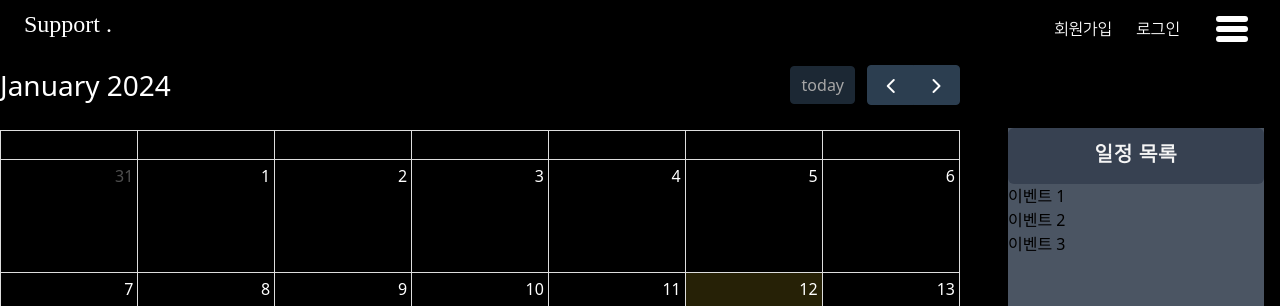
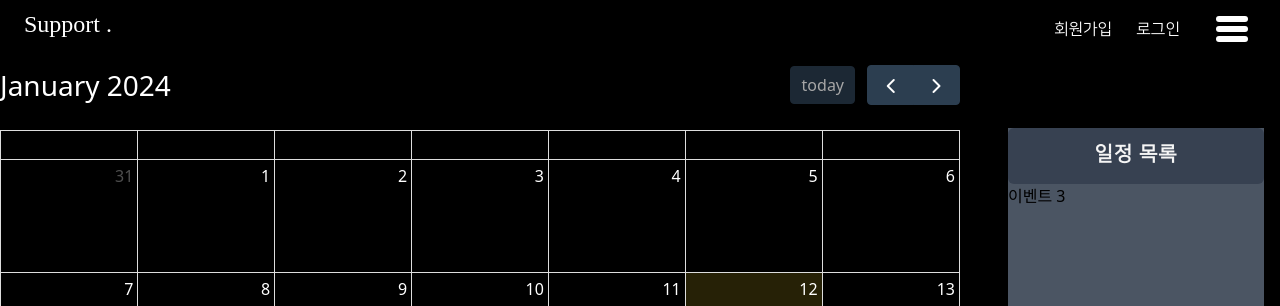
Before and after one commit to kutaelee/support-web, a React (Create React App) app in the folder src/main/reactfront/: page /inspection/plan in a window 1280 px wide. Shown: the top 306 px of the page. Built offline with nearby package versions, Linux system fonts and the light colour scheme; a web font is replaced by a local one.

Commit message:
calendar darg&drop modify

```diff
--- a/src/main/reactfront/package.json
+++ b/src/main/reactfront/package.json
@@ -7,7 +7,9 @@
     "@fullcalendar/daygrid": "^6.1.10",
     "@fullcalendar/google-calendar": "^6.1.10",
     "@fullcalendar/interaction": "^6.1.10",
+    "@fullcalendar/list": "^6.1.10",
     "@fullcalendar/react": "^6.1.10",
+    "@fullcalendar/timegrid": "^6.1.10",
     "@hookform/error-message": "^2.0.1",
     "@testing-library/jest-dom": "^5.17.0",
     "@testing-library/react": "^13.4.0",
--- a/src/main/reactfront/src/component/custCalendar.js
+++ b/src/main/reactfront/src/component/custCalendar.js
@@ -1,5 +1,3 @@
-// CustCalendar.js
-
 import React, { useState, useRef } from 'react';
 import FullCalendar from '@fullcalendar/react';
 import dayGridPlugin from '@fullcalendar/daygrid';
@@ -14,7 +12,7 @@ const CustCalendar = () => {
   const [events, setEvents] = useState([
     { id: '1', title: '이벤트 1', date: '2024-01-12' },
     { id: '2', title: '이벤트 2', date: '2024-01-15' },
-    { id: '3', title: '이벤트 3', date: null }, // 날짜가 없는 이벤트
+    { id: '3', title: '이벤트 3', date: null },
   ]);
   const calendarRef = useRef(null);
 
@@ -29,24 +27,14 @@ const CustCalendar = () => {
 
   const handleModalSave = (newDate, newText) => {
     if (selectedEvent) {
-      console.log(`이벤트의 새로운 날짜: ${newDate}`);
-      console.log(`이벤트의 새로운 텍스트: ${newText}`);
-
-      // events 상태를 업데이트
-      const updatedEvents = events.map((event) => {
-        if (event.id === selectedEvent.id) {
-          return {
-            ...event,
-            date: newDate,
-            title: newText,
-          };
-        }
-        return event;
-      });
+      const updatedEvents = events.map((event) =>
+        event.id === selectedEvent.id
+          ? { ...event, date: newDate, title: newText }
+          : event
+      );
 
       setEvents(updatedEvents);
 
-      // FullCalendar에 변경된 이벤트를 반영
       const calendarApi = calendarRef.current.getApi();
       const existingEvent = calendarApi.getEventById(selectedEvent.id);
 
@@ -55,47 +43,55 @@ const CustCalendar = () => {
         existingEvent.setStart(newDate);
       }
     }
-    handleModalClose(); // 모달 닫기
+    handleModalClose();
   };
 
-  const handleDragStart = (event, jsEvent) => {
-    // 드래그가 시작될 때 실행되는 로직
-    console.log('드래그 시작:', event);
+  const handleEventDrop = (info) => {
+    console.log('드롭한 날짜:', info.event.start);
   };
 
-  const handleDragEnd = (event, jsEvent) => {
-    // 드래그가 종료될 때 실행되는 로직
-    console.log('드래그 종료:', jsEvent);
+  const handleDrop = (e) => {
+    e.preventDefault();
 
-  };
+    const calendarApi = calendarRef.current.getApi();
+    const eventId = e.dataTransfer.getData('text/plain');
+    const draggedEl = document.getElementById(eventId);
 
-  const handleEventDrop = (updatedEvents) => {
-    // 풀캘린더의 events 상태를 업데이트
+    // 이벤트 엘리먼트의 날짜 가져오기
+    const date = calendarApi.getDate(draggedEl);
+
+    const updatedEvents = events.map((ev) =>
+      ev.id === eventId ? { ...ev, date: date ? date.toISOString() : null } : ev
+    );
+
     setEvents(updatedEvents);
-    console.log('드롭한 날짜:', updatedEvents.date);
+
+    // handleEventDrop을 호출하여 부모 컴포넌트에 업데이트된 이벤트를 전달
+    handleEventDrop({ event: { start: date } });
   };
 
   const calendarOptions = {
     plugins: [dayGridPlugin, interactionPlugin],
     className: 'custom-calendar',
     initialView: 'dayGridMonth',
-    events: events.filter((event) => !!event.date), // 날짜가 있는 이벤트만 표시
+    events: events.filter((event) => !!event.date),
     editable: true,
     eventClick: handleEventClick,
+    eventDrop: handleEventDrop,
+    droppable: true,
   };
 
   return (
     <div>
-    <div className='pt-10 w-3/4 h-5/6 inline-block'>
-      <h2>나만의 캘린더</h2>
-      <div className="calendar-container">
-        <FullCalendar {...calendarOptions} ref={calendarRef} />
-        <EventModal isOpen={modalOpen} onClose={handleModalClose} onSave={handleModalSave} initialEvent={selectedEvent} />
+      <div className='pt-10 w-3/4 h-5/6 inline-block'>
+        <h2>나만의 캘린더</h2>
+        <div className="calendar-container" onDrop={handleDrop} onDragOver={(e) => e.preventDefault()}>
+          <FullCalendar {...calendarOptions} ref={calendarRef} />
+          <EventModal isOpen={modalOpen} onClose={handleModalClose} onSave={handleModalSave} initialEvent={selectedEvent} />
+        </div>
       </div>
-
+      <ListBox handleDrop={handleDrop} onEventDrop={handleEventDrop} events={events} setEvents={setEvents} calendarRef={calendarRef} />
     </div>
-     <ListBox onDragStart={handleDragStart} onDragEnd={handleDragEnd} onEventDrop={handleEventDrop} events={events} />
-     </div>
   );
 };
 
--- a/src/main/reactfront/src/component/listBox.js
+++ b/src/main/reactfront/src/component/listBox.js
@@ -1,29 +1,28 @@
-// ListBox.js
-
-const ListBox = ({ events, onDragStart, onDragEnd, onEventDrop }) => {
-
-    const handleDragStart = (event, jsEvent) => {
-      onDragStart(event, jsEvent);
+const ListBox = ({ events, setEvents, calendarRef, handleEventDrop }) => {
+  const handleDragStart = (event, e) => {
+    e.dataTransfer.setData('text/plain', event.id);
   };
 
-    const handleDragEnd = (event, jsEvent) => {
-        const updatedEvents = events.map((ev) => {
-            if (ev.id === event.id) {
-              return {
-                ...ev,
-                date: '2024-01-15', // 여기서 실제로 드롭된 날짜로 업데이트
-              };
-            }
-            return ev;
-          });
+  const handleDrop = (e) => {
+    e.preventDefault();
 
-          // 부모 컴포넌트로 업데이트된 이벤트 전달
-        onEventDrop(updatedEvents);
-      onDragEnd(event, jsEvent);
+    const calendarApi = calendarRef.current.getApi();
+    const { x, y } = e;
+    const date = calendarApi.getDateFromEventProps({ x, y, type: 'drag' });
+
+    const eventId = e.dataTransfer.getData('text/plain');
+    const updatedEvents = events.map((ev) =>
+      ev.id === eventId ? { ...ev, date: date ? date.toISOString() : null } : ev
+    );
+
+    setEvents(updatedEvents);
+
+    // handleEventDrop을 호출하여 부모 컴포넌트에 업데이트된 이벤트를 전달
+    handleEventDrop({ event: { start: date } });
   };
 
   const handleDragOver = (e) => {
-      e.preventDefault(); // 드래그 앤 드롭을 허용하려면 반드시 호출해야 합니다.
+    e.preventDefault();
   };
 
   return (
@@ -32,18 +31,20 @@ const ListBox = ({ events, onDragStart, onDragEnd, onEventDrop }) => {
         일정 목록
       </h2>
       <ul>
-          {events.map((event) => (
+        {events.map(
+          (event) =>
+            event.date == null && (
               <li
                 key={event.id}
                 draggable
                 onDragStart={(e) => handleDragStart(event, e)}
-              onDragEnd={(e) => handleDragEnd(event, e)}
-              onDragOver={handleDragOver} // 드래그 중일 때 드롭을 허용
-
+                onDrop={(e) => handleDrop(e)}
+                onDragOver={handleDragOver}
               >
                 {event.title}
               </li>
-          ))}
+            )
+        )}
       </ul>
     </div>
   );
--- a/src/main/reactfront/src/pages/inspection/plan.js
+++ b/src/main/reactfront/src/pages/inspection/plan.js
@@ -1,6 +1,6 @@
 import React from 'react';
 import CustCalendar from 'component/custCalendar';
-import ListBox from 'component/listBox';
+
 
 const InspectionPlan = (props) => {
 
```
Also changed, not shown: 1 other file (tests, documents, lock files or other folders). Lines whose indentation alone changed are shown as unchanged.
